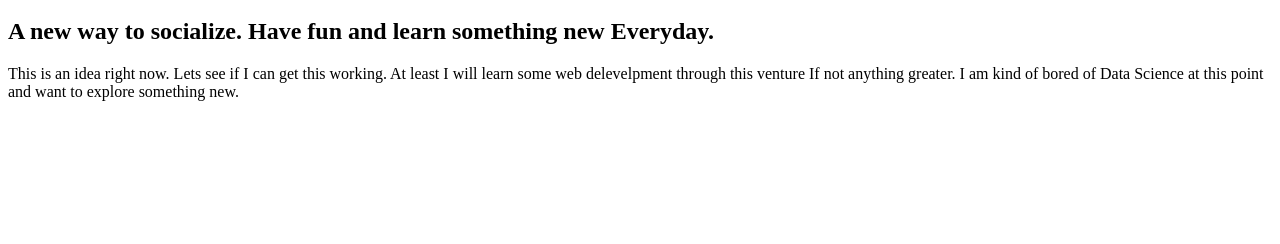
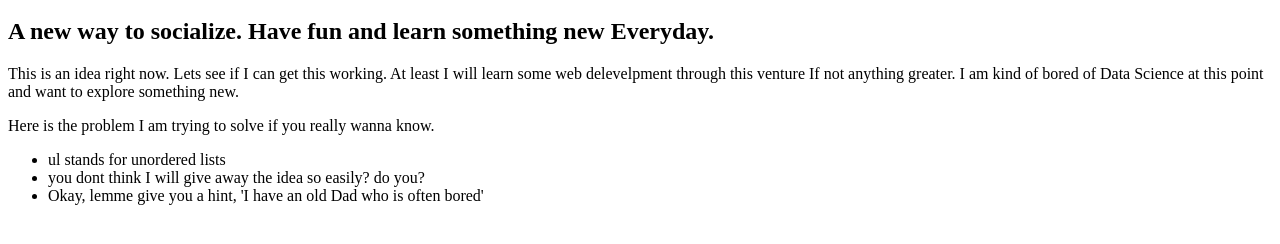
Before and after one commit to Deepesh87/gapshup, a plain HTML site: page index.html in a window 1280 px wide. Shown: the part 48-292 px from the top of the page. Drawn offline with Linux system fonts and the light colour scheme.

Commit message:
added bullet points

```diff
--- a/index.html
+++ b/index.html
@@ -11,6 +11,13 @@
       web delevelpment through this venture If not anything greater. I am kind of bored of Data Science
       at this point and want to explore something new.
     </p>
+    <p> Here is the problem I am trying to solve if you really wanna know.
+    </p>
+
+    <ul>
+        <li> ul stands for unordered lists
+        <li> you dont think I will give away the idea so easily? do you?
+        <li> Okay, lemme give you a hint, 'I have an old Dad who is often bored'
 
 
 </head>
```
